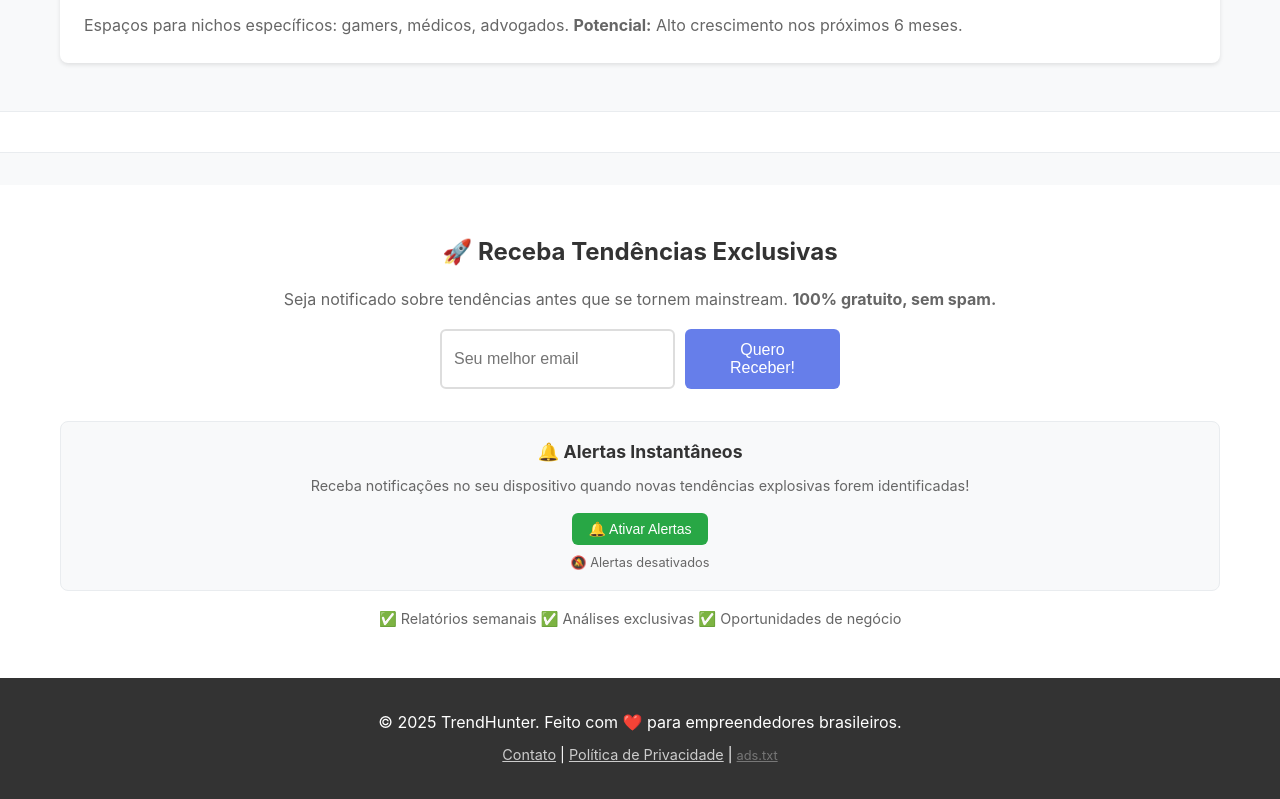
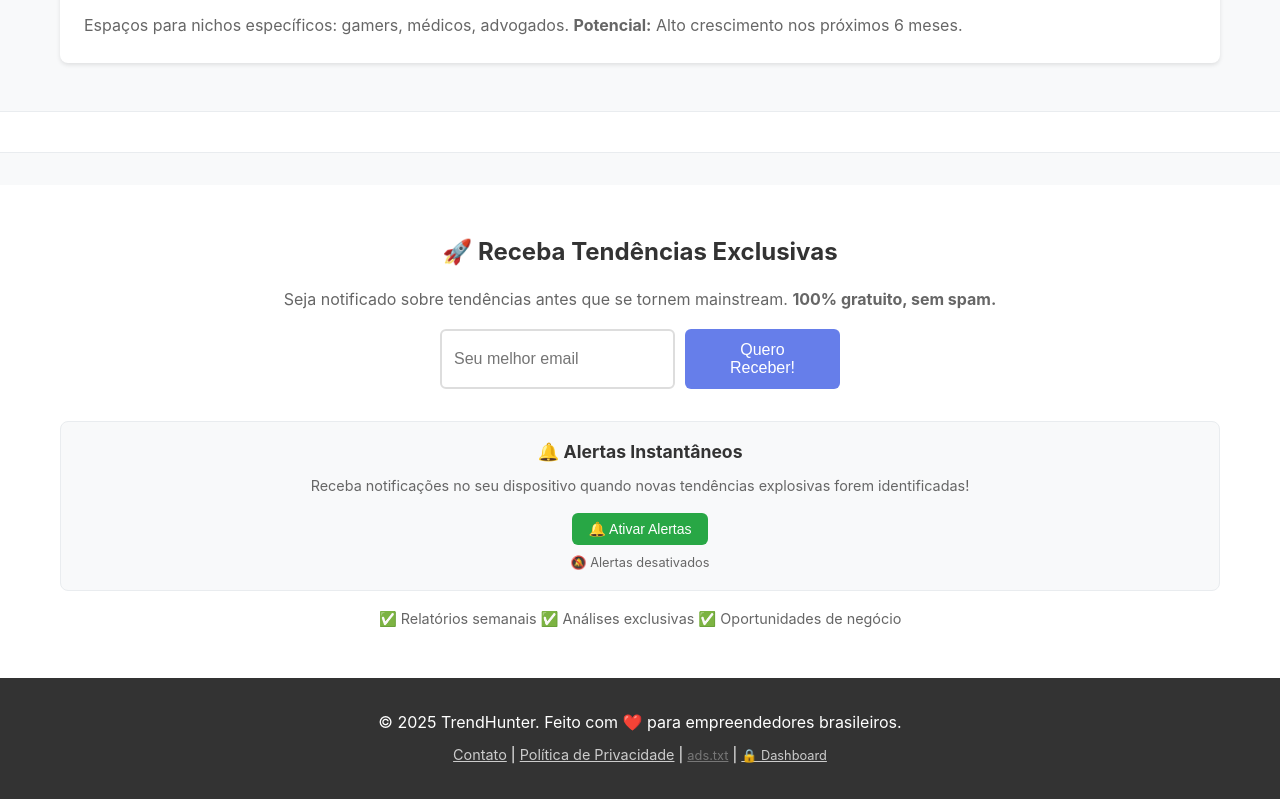
Before and after one commit to MrJCRJ/AutomatedTrendHunting, a website: page index.html in a window 1280 px wide. Shown: the part 799-1598 px from the top of the page. Drawn offline with Linux system fonts and the light colour scheme.

Commit message:
feat: adiciona link para dashboard protegido no footer do index

```diff
--- a/index.html
+++ b/index.html
@@ -357,6 +357,8 @@
           >
           |
           <a href="ads.txt" style="color: #777; font-size: 0.8rem">ads.txt</a>
+          |
+          <a href="dashboard.html" rel="nofollow" style="color:#ccc;font-size:0.8rem">🔒 Dashboard</a>
         </p>
       </div>
     </footer>
```
